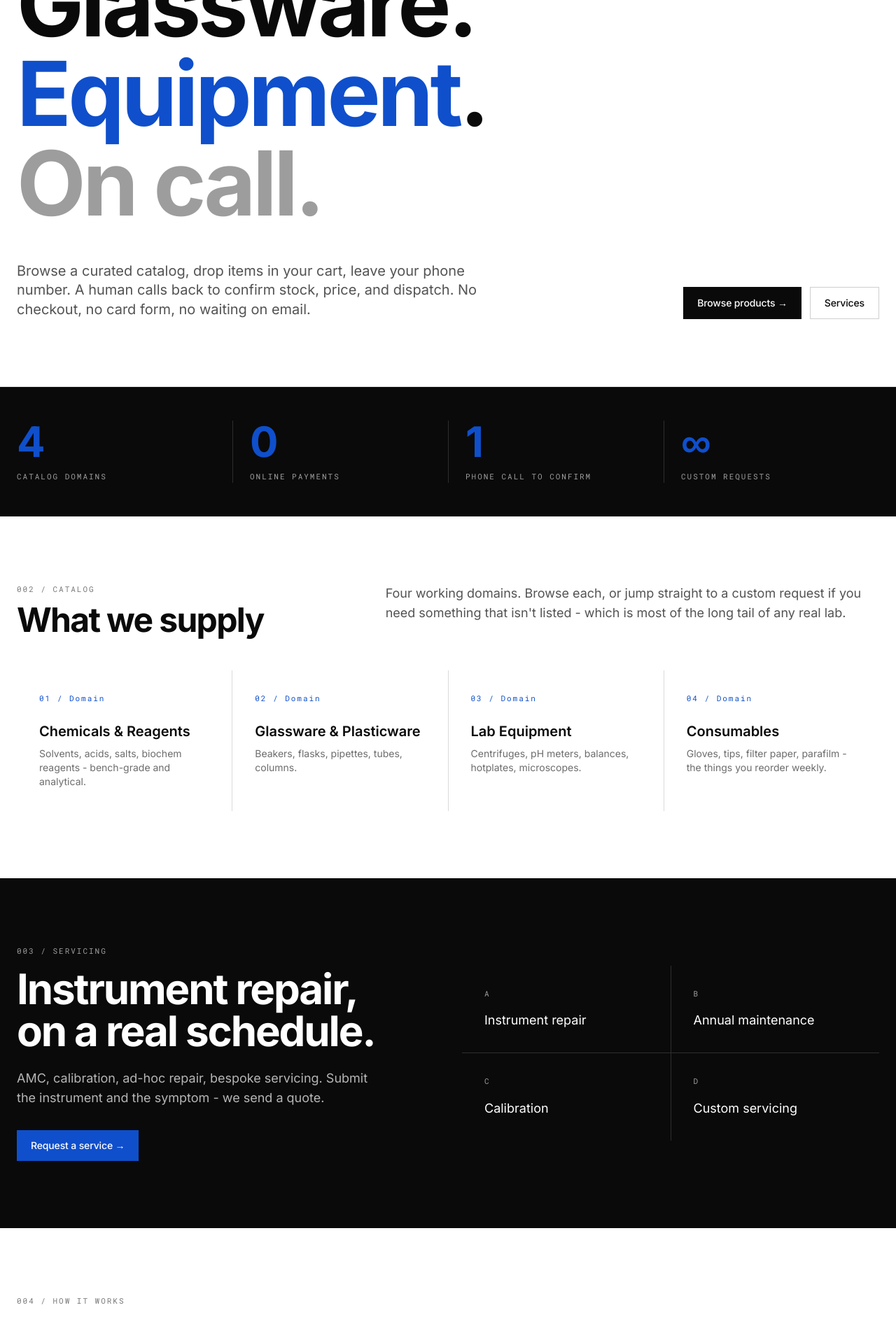
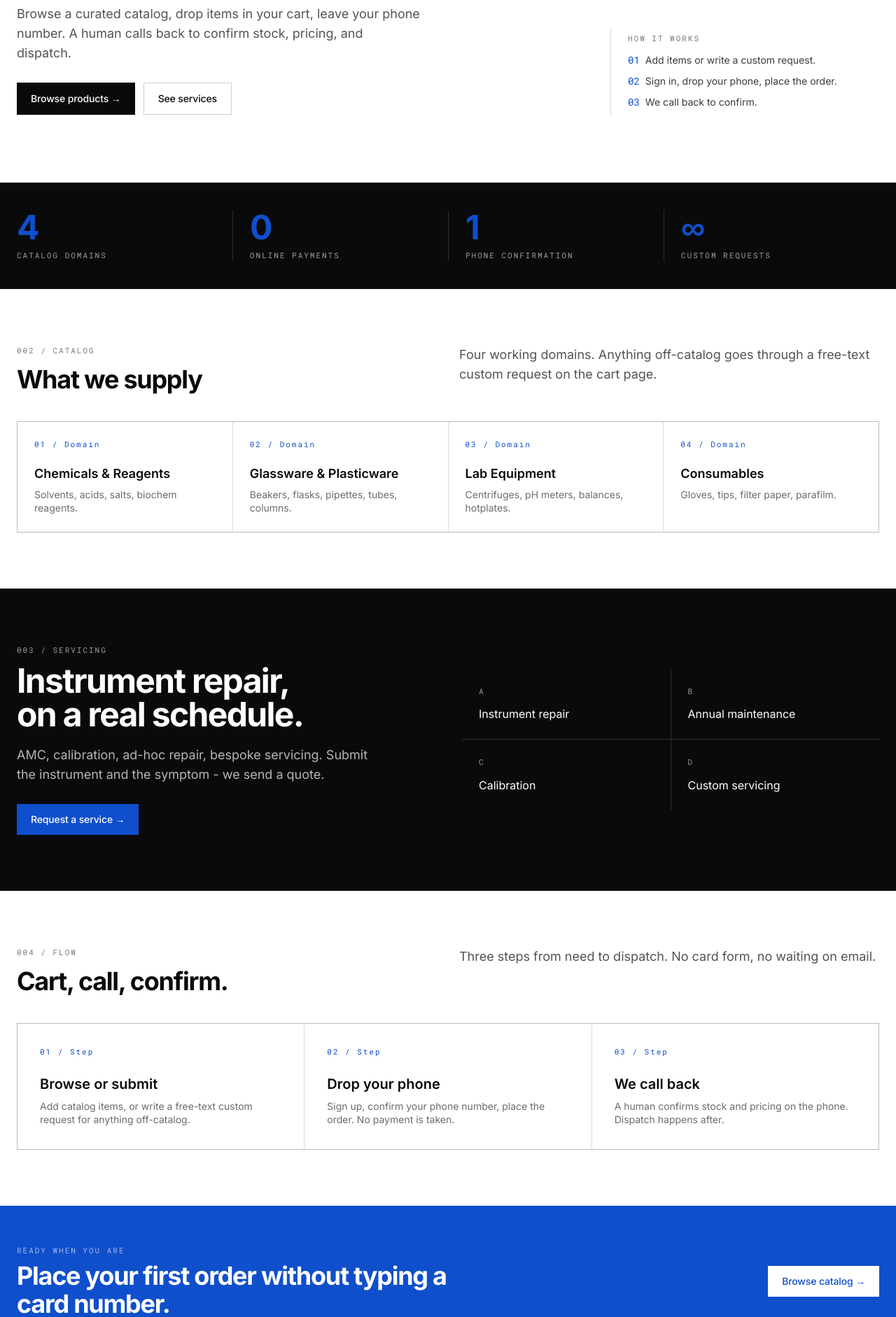
Before and after one commit to argajitsarkr/bluevolt, a Next.js app in the folder bluevolt-frontend/: page / in a window 1280 px wide. Shown: the part 380-2262 px from the top of the page at 70% size. Built offline with nearby package versions, Linux system fonts and the light colour scheme; no server answers.

Commit message:
polish: tighten hero, smaller display sizes, add inline how-it-works rail

```diff
--- a/bluevolt-frontend/src/app/page.tsx
+++ b/bluevolt-frontend/src/app/page.tsx
@@ -5,22 +5,31 @@ export default function HomePage() {
     <div>
       {/* HERO */}
       <section className="border-b border-ink/10">
-        <div className="max-w-7xl mx-auto px-6 pt-20 pb-24">
-          <div className="eyebrow mb-8">001 / The scientific supply desk</div>
-          <h1 className="display text-6xl md:text-8xl lg:text-9xl">
-            Chemicals.<br />
-            Glassware.<br />
-            <span className="text-brand">Equipment</span>.<br />
-            <span className="text-ink/40">On call.</span>
-          </h1>
-          <div className="mt-12 grid md:grid-cols-12 gap-8 items-end">
-            <p className="md:col-span-7 text-xl text-ink/70 max-w-2xl leading-snug">
-              Browse a curated catalog, drop items in your cart, leave your phone number.
-              A human calls back to confirm stock, price, and dispatch. No checkout, no card form, no waiting on email.
-            </p>
-            <div className="md:col-span-5 flex gap-3 md:justify-end">
-              <Link href="/products" className="btn-primary">Browse products →</Link>
-              <Link href="/services" className="btn-outline">Services</Link>
+        <div className="max-w-7xl mx-auto px-6 pt-14 pb-16 md:pt-20 md:pb-24">
+          <div className="grid md:grid-cols-12 gap-10 items-end">
+            <div className="md:col-span-8">
+              <div className="eyebrow mb-5">001 / The scientific supply desk</div>
+              <h1 className="display text-4xl md:text-5xl lg:text-6xl">
+                Chemicals, glassware, equipment.<br />
+                <span className="text-brand">On call</span>, not online checkout.
+              </h1>
+              <p className="mt-6 text-ink/70 text-base md:text-lg max-w-xl leading-snug">
+                Browse a curated catalog, drop items in your cart, leave your phone number. A human calls back to confirm stock, pricing, and dispatch.
+              </p>
+              <div className="mt-7 flex flex-wrap gap-3">
+                <Link href="/products" className="btn-primary">Browse products →</Link>
+                <Link href="/services" className="btn-outline">See services</Link>
+              </div>
+            </div>
+            <div className="md:col-span-4 hidden md:block">
+              <div className="border-l border-ink/15 pl-6 py-2">
+                <div className="eyebrow mb-3">How it works</div>
+                <ol className="space-y-2.5 text-sm text-ink/80">
+                  <li><span className="text-brand mono mr-2">01</span>Add items or write a custom request.</li>
+                  <li><span className="text-brand mono mr-2">02</span>Sign in, drop your phone, place the order.</li>
+                  <li><span className="text-brand mono mr-2">03</span>We call back to confirm.</li>
+                </ol>
+              </div>
             </div>
           </div>
         </div>
@@ -28,44 +37,43 @@ export default function HomePage() {
 
       {/* STAT BAND */}
       <section className="bg-ink text-white">
-        <div className="max-w-7xl mx-auto px-6 py-12 grid grid-cols-2 md:grid-cols-4 divide-x divide-white/15">
+        <div className="max-w-7xl mx-auto px-6 py-10 grid grid-cols-2 md:grid-cols-4 divide-x divide-white/15">
           {[
             { v: "4", l: "Catalog domains" },
             { v: "0", l: "Online payments" },
-            { v: "1", l: "Phone call to confirm" },
+            { v: "1", l: "Phone confirmation" },
             { v: "∞", l: "Custom requests" },
           ].map((s) => (
             <div key={s.l} className="px-6 first:pl-0">
-              <div className="display text-5xl md:text-6xl text-brand">{s.v}</div>
-              <div className="eyebrow-light mt-3">{s.l}</div>
+              <div className="display text-4xl md:text-5xl text-brand">{s.v}</div>
+              <div className="eyebrow-light mt-2">{s.l}</div>
             </div>
           ))}
         </div>
       </section>
 
       {/* CATALOG TILES */}
-      <section className="max-w-7xl mx-auto px-6 py-24">
-        <div className="grid md:grid-cols-12 gap-8 mb-12">
-          <div className="md:col-span-4">
+      <section className="max-w-7xl mx-auto px-6 py-20">
+        <div className="grid md:grid-cols-12 gap-8 mb-10">
+          <div className="md:col-span-5">
             <div className="eyebrow mb-3">002 / Catalog</div>
-            <h2 className="display text-4xl md:text-5xl">What we supply</h2>
+            <h2 className="display text-3xl md:text-4xl">What we supply</h2>
           </div>
-          <p className="md:col-span-7 md:col-start-6 text-ink/70 text-lg">
-            Four working domains. Browse each, or jump straight to a custom request if you need
-            something that isn't listed - which is most of the long tail of any real lab.
+          <p className="md:col-span-6 md:col-start-7 text-ink/70 md:text-lg">
+            Four working domains. Anything off-catalog goes through a free-text custom request on the cart page.
           </p>
         </div>
-        <div className="grid sm:grid-cols-2 lg:grid-cols-4 gap-px bg-ink/15">
+        <div className="grid sm:grid-cols-2 lg:grid-cols-4 gap-px bg-ink/15 border border-ink/15">
           {[
-            { n: "01", t: "Chemicals & Reagents", d: "Solvents, acids, salts, biochem reagents - bench-grade and analytical." },
+            { n: "01", t: "Chemicals & Reagents", d: "Solvents, acids, salts, biochem reagents." },
             { n: "02", t: "Glassware & Plasticware", d: "Beakers, flasks, pipettes, tubes, columns." },
-            { n: "03", t: "Lab Equipment", d: "Centrifuges, pH meters, balances, hotplates, microscopes." },
-            { n: "04", t: "Consumables", d: "Gloves, tips, filter paper, parafilm - the things you reorder weekly." },
+            { n: "03", t: "Lab Equipment", d: "Centrifuges, pH meters, balances, hotplates." },
+            { n: "04", t: "Consumables", d: "Gloves, tips, filter paper, parafilm." },
           ].map((c) => (
-            <Link key={c.n} href="/products" className="bg-white p-8 hover:bg-brand-50 transition">
-              <div className="tile-num mb-6">{c.n} / Domain</div>
-              <div className="text-xl font-semibold mb-2">{c.t}</div>
-              <p className="text-sm text-ink/60">{c.d}</p>
+            <Link key={c.n} href="/products" className="bg-white p-6 hover:bg-brand-50 transition group">
+              <div className="tile-num mb-5">{c.n} / Domain</div>
+              <div className="text-lg font-semibold mb-1.5 group-hover:text-brand transition">{c.t}</div>
+              <p className="text-sm text-ink/60 leading-snug">{c.d}</p>
             </Link>
           ))}
         </div>
@@ -73,17 +81,16 @@ export default function HomePage() {
 
       {/* SERVICES BAND */}
       <section className="bg-ink text-white">
-        <div className="max-w-7xl mx-auto px-6 py-24 grid md:grid-cols-12 gap-10 items-center">
+        <div className="max-w-7xl mx-auto px-6 py-20 grid md:grid-cols-12 gap-10 items-center">
           <div className="md:col-span-6">
-            <div className="eyebrow-light mb-4">003 / Servicing</div>
-            <h2 className="display text-4xl md:text-6xl text-white">
+            <div className="eyebrow-light mb-3">003 / Servicing</div>
+            <h2 className="display text-3xl md:text-5xl text-white">
               Instrument repair,<br />on a real schedule.
             </h2>
-            <p className="mt-6 text-white/70 text-lg max-w-lg">
-              AMC, calibration, ad-hoc repair, bespoke servicing. Submit the instrument and
-              the symptom - we send a quote.
+            <p className="mt-5 text-white/70 md:text-lg max-w-lg">
+              AMC, calibration, ad-hoc repair, bespoke servicing. Submit the instrument and the symptom - we send a quote.
             </p>
-            <Link href="/services" className="btn-brand mt-8">Request a service →</Link>
+            <Link href="/services" className="btn-brand mt-7">Request a service →</Link>
           </div>
           <div className="md:col-span-6 grid grid-cols-2 gap-px bg-white/15">
             {[
@@ -92,9 +99,9 @@ export default function HomePage() {
               { n: "C", t: "Calibration" },
               { n: "D", t: "Custom servicing" },
             ].map((s) => (
-              <div key={s.n} className="bg-ink p-8">
-                <div className="eyebrow-light text-brand mb-4">{s.n}</div>
-                <div className="text-lg">{s.t}</div>
+              <div key={s.n} className="bg-ink p-6">
+                <div className="eyebrow-light text-brand mb-3">{s.n}</div>
+                <div className="text-base">{s.t}</div>
               </div>
             ))}
           </div>
@@ -102,19 +109,26 @@ export default function HomePage() {
       </section>
 
       {/* HOW IT WORKS */}
-      <section className="max-w-7xl mx-auto px-6 py-24">
-        <div className="eyebrow mb-3">004 / How it works</div>
-        <h2 className="display text-4xl md:text-5xl mb-14">Cart, call, confirm.</h2>
-        <div className="grid md:grid-cols-3 gap-px bg-ink/15">
+      <section className="max-w-7xl mx-auto px-6 py-20">
+        <div className="grid md:grid-cols-12 gap-8 mb-10">
+          <div className="md:col-span-5">
+            <div className="eyebrow mb-3">004 / Flow</div>
+            <h2 className="display text-3xl md:text-4xl">Cart, call, confirm.</h2>
+          </div>
+          <p className="md:col-span-6 md:col-start-7 text-ink/70 md:text-lg">
+            Three steps from need to dispatch. No card form, no waiting on email.
+          </p>
+        </div>
+        <div className="grid md:grid-cols-3 gap-px bg-ink/15 border border-ink/15">
           {[
-            { n: "01", t: "Browse or submit", d: "Add catalog items to your cart, or write a free-text custom request for anything off-catalog." },
-            { n: "02", t: "Drop your phone", d: "Sign up, confirm your phone number, and place the order. No payment is taken." },
-            { n: "03", t: "We call back", d: "A human confirms stock and pricing on the phone. Dispatch happens after that, not before." },
+            { n: "01", t: "Browse or submit", d: "Add catalog items, or write a free-text custom request for anything off-catalog." },
+            { n: "02", t: "Drop your phone", d: "Sign up, confirm your phone number, place the order. No payment is taken." },
+            { n: "03", t: "We call back", d: "A human confirms stock and pricing on the phone. Dispatch happens after." },
           ].map((s) => (
-            <div key={s.n} className="bg-white p-10">
-              <div className="tile-num mb-8">{s.n} / Step</div>
-              <div className="text-2xl font-semibold mb-3">{s.t}</div>
-              <p className="text-ink/60">{s.d}</p>
+            <div key={s.n} className="bg-white p-8">
+              <div className="tile-num mb-6">{s.n} / Step</div>
+              <div className="text-xl font-semibold mb-2">{s.t}</div>
+              <p className="text-sm text-ink/60 leading-snug">{s.d}</p>
             </div>
           ))}
         </div>
@@ -122,18 +136,19 @@ export default function HomePage() {
 
       {/* FINAL CTA */}
       <section className="bg-brand text-white">
-        <div className="max-w-7xl mx-auto px-6 py-20 flex flex-col md:flex-row items-start md:items-center justify-between gap-8">
+        <div className="max-w-7xl mx-auto px-6 py-14 flex flex-col md:flex-row items-start md:items-center justify-between gap-6">
           <div>
-            <div className="eyebrow-light mb-3">Ready when you are</div>
-            <h2 className="display text-3xl md:text-5xl text-white max-w-2xl">
+            <div className="eyebrow-light mb-2">Ready when you are</div>
+            <h2 className="display text-2xl md:text-4xl text-white max-w-2xl">
               Place your first order without typing a card number.
             </h2>
           </div>
-          <div className="flex gap-3">
-            <Link href="/products" className="btn-ghost-light bg-white text-brand border-white hover:bg-ink hover:text-white hover:border-ink">
-              Browse catalog →
-            </Link>
-          </div>
+          <Link
+            href="/products"
+            className="btn bg-white text-brand hover:bg-ink hover:text-white whitespace-nowrap"
+          >
+            Browse catalog →
+          </Link>
         </div>
       </section>
     </div>
```
